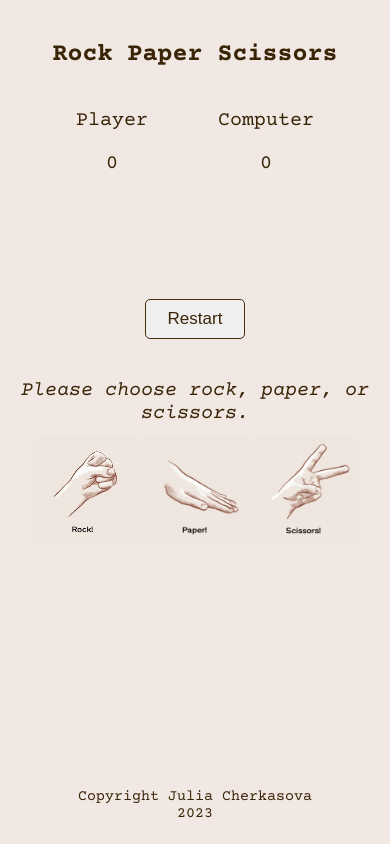
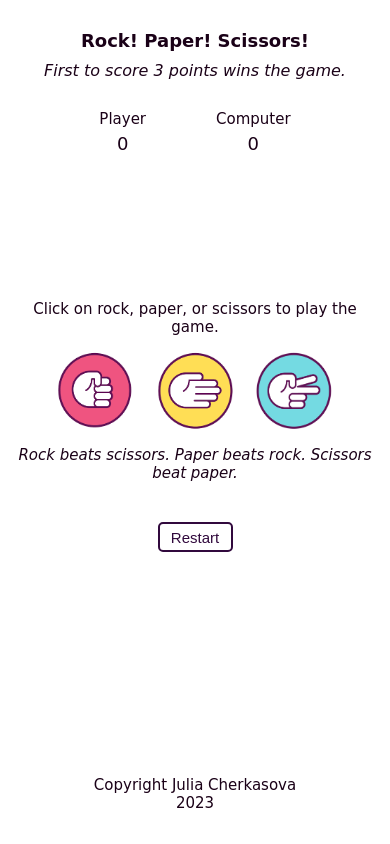
Before and after one commit to Julia-Cherkasova/Rock-paper-scissors-game, a plain HTML site: page index.html in a window 390 px wide. Drawn offline with nearby package versions, Linux system fonts and the light colour scheme; a web font is replaced by a local one.

Commit message:
Changed images, added rules of the game into HTML file, changed background color and font in CSS file

```diff
--- a/index.html
+++ b/index.html
@@ -7,14 +7,17 @@
     <link rel="stylesheet" href="styles.css">
     <link rel="preconnect" href="https://fonts.googleapis.com">
     <link rel="preconnect" href="https://fonts.gstatic.com" crossorigin>
-    <link href="https://fonts.googleapis.com/css2?family=Courier+Prime:ital,wght@0,400;0,700;1,400&family=Satisfy&display=swap" rel="stylesheet">
+    <link href="https://fonts.googleapis.com/css2?family=Battambang:wght@100;300;400;700&display=swap" rel="stylesheet">
 
 </head>
 
 <body>
     <div class = "page">
         <main>
-            <h1>Rock Paper Scissors</h1>
+            <section class="s-0">
+                <h1>Rock! Paper! Scissors!</h1>
+                <p>First to score 3 points wins the game.</p>
+            </section>
 
             <section class="s-1">
                 <div class="selection">
@@ -30,18 +33,22 @@
                     </div>
                 </div>
                 <div class="out-winner"></div>
-                <button class="restartBtn" onclick = "restartGame()">Restart</button>
+
             </section>
 
             <section class="s-2">
                 <div>
-                    <p class="text">Please choose rock, paper, or scissors.</p>
+                    <p class="text">Click on rock, paper, or scissors to play the game.</p>
                     <div class="image_choice">
-                        <img class="hands" id="rock" src="images/rock.jpeg">
-                        <img class="hands" id="paper" src="images/paper.jpeg">
-                        <img class="hands" id="scissors" src="images/scissors.jpeg">
+                        <img class="hands" id="rock" src="images/rock.png">
+                        <img class="hands" id="paper" src="images/paper.png">
+                        <img class="hands" id="scissors" src="images/scissors.png">
                     </div>
                 </div>
+                <div class="rules">
+                    <p> Rock beats scissors. Paper beats rock. Scissors beat paper.</p>
+                </div>
+                <button class="restartBtn" onclick = "restartGame()">Restart</button>
         </main>
         <footer>
             <p>Copyright Julia Cherkasova</p>
--- a/script.js
+++ b/script.js
@@ -50,14 +50,14 @@ function gameRound(){
 }
 
 function gameResult(){
-        if (computerScore === 6){
+        if (computerScore === 4){
             outWinner.innerHTML = "I'm the winner of the game!";
 
             rockBtn.onclick = null;
             paperBtn.onclick = null;
             scissorsBtn.onclick = null;
 
-        } else if (playerScore === 6){
+        } else if (playerScore === 4){
             outWinner.innerHTML = "Congratulations! You win the game!"
 
             rockBtn.onclick = null;
--- a/styles.css
+++ b/styles.css
@@ -1,43 +1,41 @@
 *{
     margin: 0px;
-    color: rgb(57, 36, 6);
+    color: rgb(26, 1, 23);
 }
 
 body{
     height: 100%;
     text-align: center;
-    background-color: rgb(241, 231, 227);
-    margin-top: 40px;
-    font-family: "Courier Prime";
+    background-color: #ffffff;
+    margin-top: 30px;
+    font-family: 'Battambang', cursive;
 }
 
 footer{
-    margin-top: 40px;
+    margin-top: auto;
     font-size: 15px;
-    margin-top: auto;
+    font-weight: 100px;
     padding-bottom: 20px;
 }
 
 h1{
-    margin-bottom: 40px;
+    margin-bottom: 10px;
+    font-size: 30px;
 }
 
 img{
-    width: 160px;
-    height: 160px;
+    width: 130px;
+    height: 130px;
     border-radius: 10px;
-}
-
-.hand{
-    border: 2px solid rgb(136, 102, 61);
 }
 
 .image_choice{
     display: flex;
     flex-direction: row;
     justify-content: center;
-    gap: 20px;
+    gap: 30px;
     flex-wrap: wrap;
+    margin: 15px auto 15px auto;
 }
 
 .page{
@@ -49,13 +47,14 @@ img{
 
 .player_score,
 .computer_score{
-    margin-top: 20px;
-    margin-bottom: 20px;
+    margin-top: 5px;
+    margin-bottom: 5px;
+    font-size: 18px;
 }
 
 .player_select,
 .computer_select{
-    font-size: 20px;
+    font-size: 18px;
     font-weight: bold;
 }
 
@@ -63,44 +62,42 @@ img{
     width: 100px;
     height: 40px;
     margin-bottom: 30px;
-    border: 1px solid rgb(72, 45, 10);
+    border: 2px solid #31093d;
     border-radius: 5px;
     font-size: 17px;
+    color: #31093d;
+    background-color: rgb(255, 255, 255);
 }
-
+.rules p{
+    font-size: 15px;
+    font-style: italic;
+    margin-bottom: 40px;
+}
 .selection{
     display: flex;
     justify-content: center;
     gap: 150px;
     flex-wrap: wrap;
-    margin-bottom: 40px;
+    margin-bottom: 35px;
     font-size: 20px;
     height: 110px;
 }
 
-.start{
-    width: 100px;
-    height: 40px;
-    margin-bottom: 40px;
-    border: 1px solid rgb(136, 102, 61);
-    border-radius: 3px;
-    font-size: 18px;
-    color: rgb(57, 36, 6);
+.s-0 p{
+    margin-bottom: 30px;
+    font-style: italic;
 }
+
 .text{
     margin-bottom: 0px;
-    font-size: 20px;
-    font-style: italic;
+    font-size: 18px;
 }
-.unknown{
-    width: 130px;
-    height: 130px;
-}
+
 .out-winner{
     height: 30px;
     font-size: 20px;
     font-weight: 700;
-    margin-bottom: 30px;
+    margin-bottom: 35px;
 }
 
 /* Media queries */
@@ -112,23 +109,38 @@ img{
 and (max-width: 991px) {
 
     h1{
-        font-size: 25px;
+        font-size: 18px;
     }
     img{
-        height: 110px;
-        width: 110px;
+        height: 80px;
+        width: 80px;
     }
     .image_choice{
-        gap: 0px;
+        gap: 20px;
+    }
+    .player_select,
+    .computer_select{
+        font-size: 15px;
+        font-weight: bold;
+    }
+    .restartBtn{
+        width: 75px;
+        height: 30px;
+        margin-bottom: 30px;
+        border-radius: 5px;
+        font-size: 15px;
     }
     .selection{
         gap: 70px;
         margin-bottom: 25px;
+        font-size: 15px;
     }
+
     .text{
         padding: 0 15px;
         margin-top: 10px;
         margin-bottom: 10px;
+        font-size: 15px;
     }
     .out-winner{
         margin-bottom: 25px;
```
Also changed, not shown: images/paper.jpeg (deleted), images/paper.png (added), images/rock.jpeg (deleted), images/rock.png (added), images/scissors.jpeg (deleted), images/scissors.png (added), images/unknown.png (deleted).
